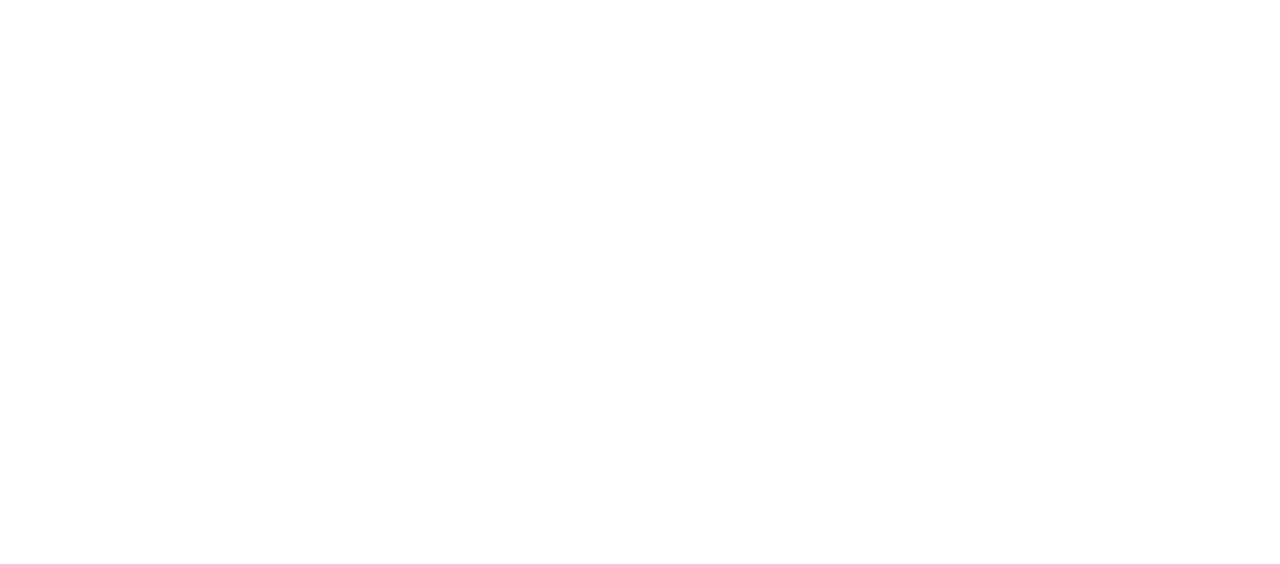
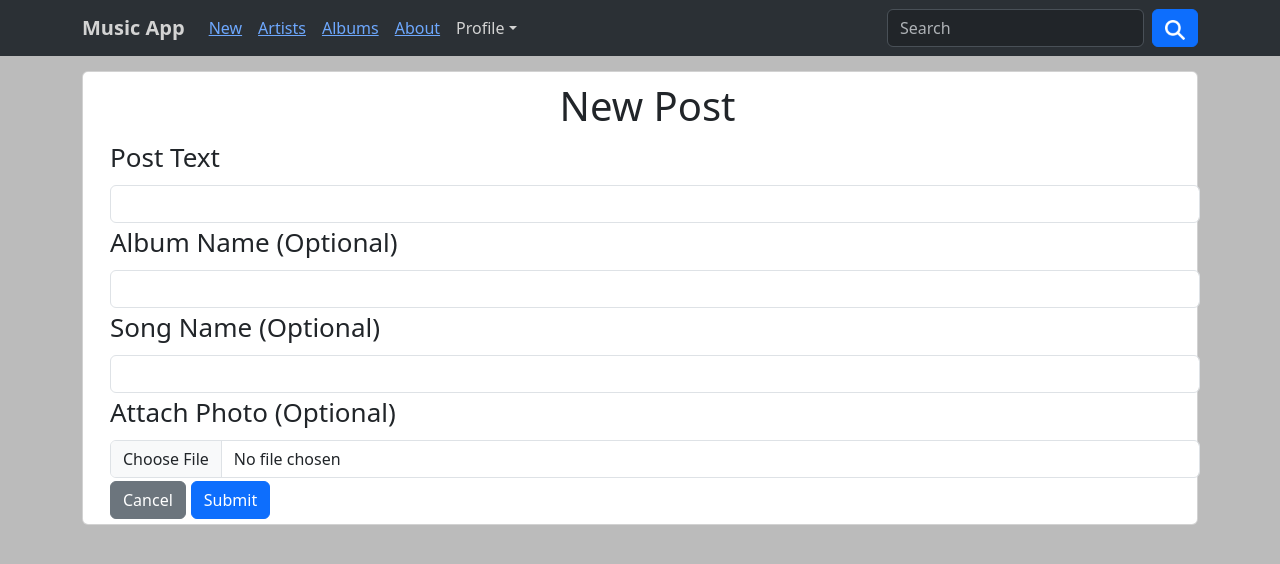
Before and after one commit to elijahgott/seniordesignproject, a React (Create React App) app in the folder Frontend/: page /createpost in a window 1280 px wide. Before the commit this address had no page. Shown: the top 564 px of the page. Built offline with nearby package versions, Linux system fonts and the light colour scheme.

Commit message:
attempted to add ability to insert data to database

```diff
--- a/Frontend/src/App.js
+++ b/Frontend/src/App.js
@@ -17,6 +17,7 @@
 import {BrowserRouter as Router, Routes, Route, Link} from "react-router-dom";
 
 import { isSignedIn } from "./Pages/SignIn";
+import CreatePost from "./Pages/CreatePost";
 
 let currentUser = {
   user: "elijah",
@@ -41,6 +42,7 @@
       <Route path="/settings" element={<Settings />} />
       <Route path="/signin" element={<SignIn />} />
       <Route path="/signup" element={<SignUp />} />
+      <Route path="/createpost" element={<CreatePost/>}/>
     </Routes>
   );
 }
--- /dev/null
+++ b/Frontend/src/Pages/CreatePost.js
@@ -0,0 +1,95 @@
+import React from "react";
+import { useState } from "react";
+import { useEffect } from "react";
+import {Link} from 'react-router-dom';
+import Button from "react-bootstrap/esm/Button";
+import Form from 'react-bootstrap/Form';
+import Container from 'react-bootstrap/Container';
+import Card from 'react-bootstrap/Card';
+import Row from 'react-bootstrap/Row';
+
+import MyNav from '../MyComponents/MyNav.js';
+
+import {currentUser} from '../App.js';
+import axios from "axios";
+
+function CreatePost(){
+    const date = new Date();
+    //console.log(date.getFullYear() + "---" + (date.getMonth()+1) + "---" + date.getDate())
+
+    //const [inputErrorList, setInputErrorList] = useState({}) // used to show errors with input
+
+    const[post, setPost] = useState({
+        uid: 1,
+        content: '',
+        photo: '',
+        song_name: '',
+        album_name: '',
+        date: '',
+        time: ''
+    })
+
+    const handleInput = (e) => {
+        e.persist();
+        setPost({...post, [e.target.name]: e.target.value})
+    }
+
+    const savePost = (e) => {
+        e.preventDefault();
+        const data = {
+            uid: post.uid,
+            content: post.content,
+            photo: post.photo,
+            song_name: post.song_name,
+            album_name: post.album_name,
+            date: post.date,
+            time: post.time
+        }
+
+        axios.post(`http://localhost:8081/home`, data)
+        .then(res => {
+            alert(res.data.message);
+        })
+        .catch(function (error) { //used to show errors with input
+            console.log(error.response.data)
+        });
+    }
+
+    return(
+        <div>
+            <MyNav />
+            <header className="App-header">
+                <Container style={{height: "100vh", marginTop: 15}}>
+                    <Card >
+                            <Form onSubmit={savePost}>
+                                <h1 style={{textAlign: "center", marginTop: 10, marginLeft: 15}}>New Post</h1>
+                                <Container style={{marginLeft: 15, marginRight: 15}}>
+                                <Form.Group>
+                                    <Form.Label className="text-bold">Post Text</Form.Label>
+                                    <Form.Control type="textarea" name="content" value={post.content} onChange={handleInput}></Form.Control>
+                                </Form.Group>
+                                <Form.Group>
+                                    <Form.Label>Album Name (Optional)</Form.Label>
+                                    <Form.Control type="textarea" name="album_name" value={post.album_name} onChange={handleInput}></Form.Control>
+                                </Form.Group>
+                                <Form.Group>
+                                    <Form.Label>Song Name (Optional)</Form.Label>
+                                    <Form.Control type="textarea" name="song_name" value={post.song_name} onChange={handleInput}></Form.Control>
+                                </Form.Group>
+                                <Form.Group>
+                                    <Form.Label>Attach Photo (Optional)</Form.Label>
+                                    <Form.Control type="file" name="photo" value={post.photo} onChange={handleInput}></Form.Control>
+                                </Form.Group>
+                                    <Link to="/"><Button variant="secondary">Cancel</Button></Link>
+                                    <Button variant="primary" type="submit" style={{marginLeft: 5}}>Submit</Button>
+                                    <div style={{marginBottom: 5}} />
+                                </Container>
+                            </Form>
+                    </Card>
+                </Container>
+            </header>
+        </div>
+    )
+}
+
+export default CreatePost;
--- a/Frontend/src/Pages/Home.js
+++ b/Frontend/src/Pages/Home.js
@@ -12,6 +12,7 @@
 import Col from 'react-bootstrap/Col';
 import Modal from 'react-bootstrap/Modal'
 import Form from 'react-bootstrap/Form'
+import {Link} from 'react-router-dom'
 
 import MyNav from "../MyComponents/MyNav";
 import HomeCarousel from "../MyComponents/HomeCarousel";
@@ -23,16 +24,12 @@
     const [data, setData] = useState([])
 
     useEffect(()=>{
-        fetch('http://localhost:8081/')
+        fetch('http://localhost:8081/home')
         .then(res => res.json())
         .then(data => setData(data))
         .catch(err => console.log(err));
     }, [])
 
-    const [show, setShow] = useState(false);
-
-    const handleClose = () => setShow(false);
-    const handleShow = () => setShow(true);
 
     return(
         <div>
@@ -45,38 +42,7 @@
                                 <h1 style={{textAlign: "center", marginBottom:"15px", marginTop:"15px"}}>Welcome, {currentUser.user}</h1>
                                 <HomeCarousel />
 
-                                <h2 style={{textAlign:"center", marginBottom: 10, marginTop: 10}}>Posts <Button variant="primary" className="addButton" onClick={handleShow}><Image src={require('./../MiscImages/plus-icon-sm.png')}/></Button></h2>
-                                <Modal show={show} onHide={handleClose} backdrop="static">
-                                    <Form>
-                                        <Modal.Header closeButton>
-                                            <Modal.Title>New Post</Modal.Title>
-                                        </Modal.Header>
-                                        <Modal.Body>
-                                            <Form.Label>Post Text</Form.Label>
-                                            <Form.Control type="textarea"></Form.Control>
-                                        </Modal.Body>
-                                        <Modal.Body>
-                                            <Form.Label>Album Name (Optional)</Form.Label>
-                                            <Form.Control type="textarea"></Form.Control>
-                                        </Modal.Body>
-                                        <Modal.Body>
-                                            <Form.Label>Song Name (Optional)</Form.Label>
-                                            <Form.Control type="textarea"></Form.Control>
-                                        </Modal.Body>
-                                        <Modal.Body>
-                                            <Form.Label>Attach Photo (Optional)</Form.Label>
-                                            <Form.Control type="file"></Form.Control>
-                                        </Modal.Body>
-                                        <Modal.Footer>
-                                        <Button variant="secondary" onClick={handleClose}>
-                                            Close
-                                        </Button>
-                                        <Button variant="primary" onClick={handleClose}>
-                                            Submit Post
-                                        </Button>
-                                        </Modal.Footer>
-                                    </Form>
-                                </Modal>
+                                <h2 style={{textAlign:"center", marginBottom: 10, marginTop: 10}}>Posts <Link to="/CreatePost"><Button><Image src={require('./../MiscImages/plus-icon-sm.png')}/></Button></Link></h2>
 
                                 {data.map((d, i) => (
                                     <Card style={{width: 1025, marginTop: 10, marginLeft: "auto", marginRight: "auto", marginBottom: 10}} border="secondary">
```
Also changed, not shown: 2 other files (tests, documents, lock files or other folders).
